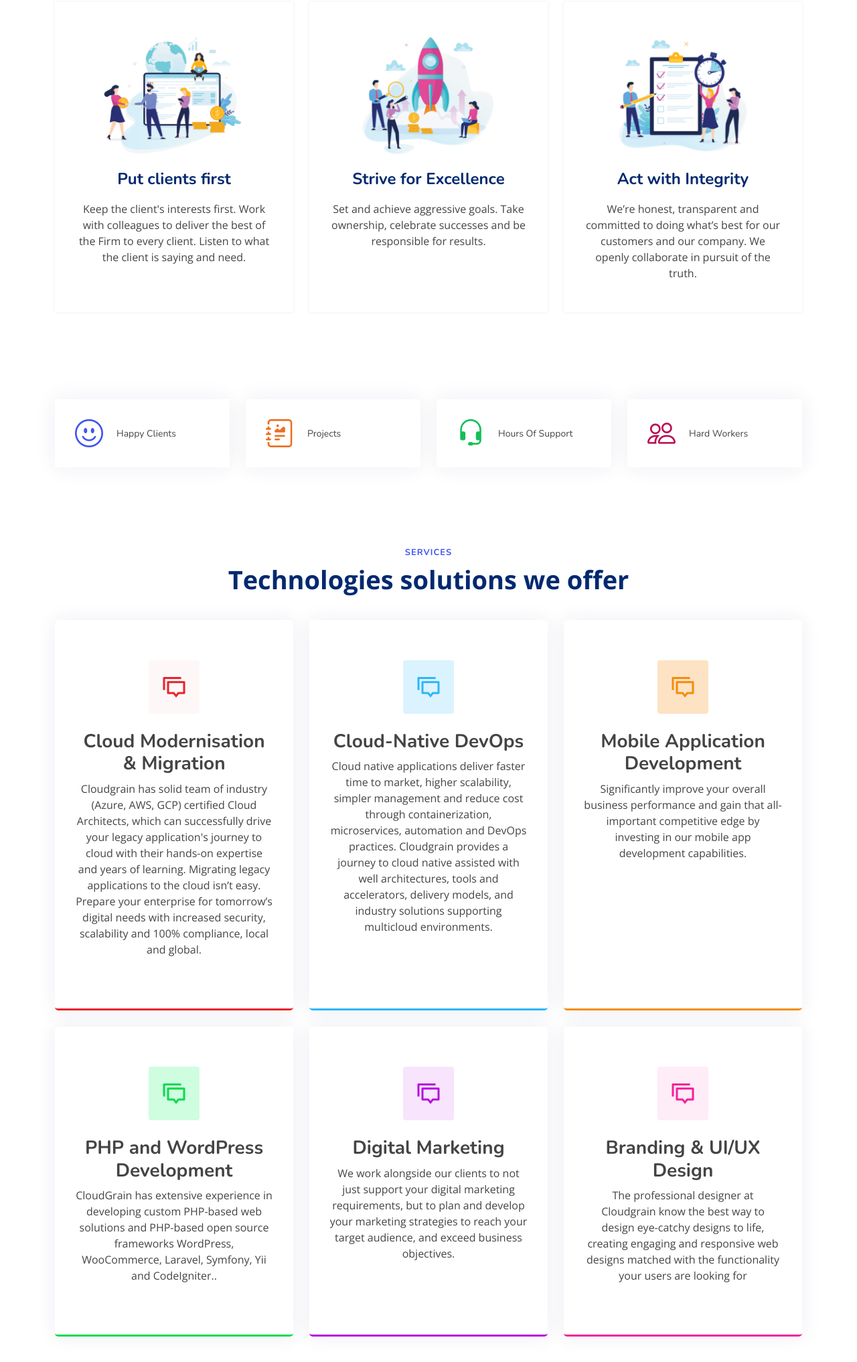
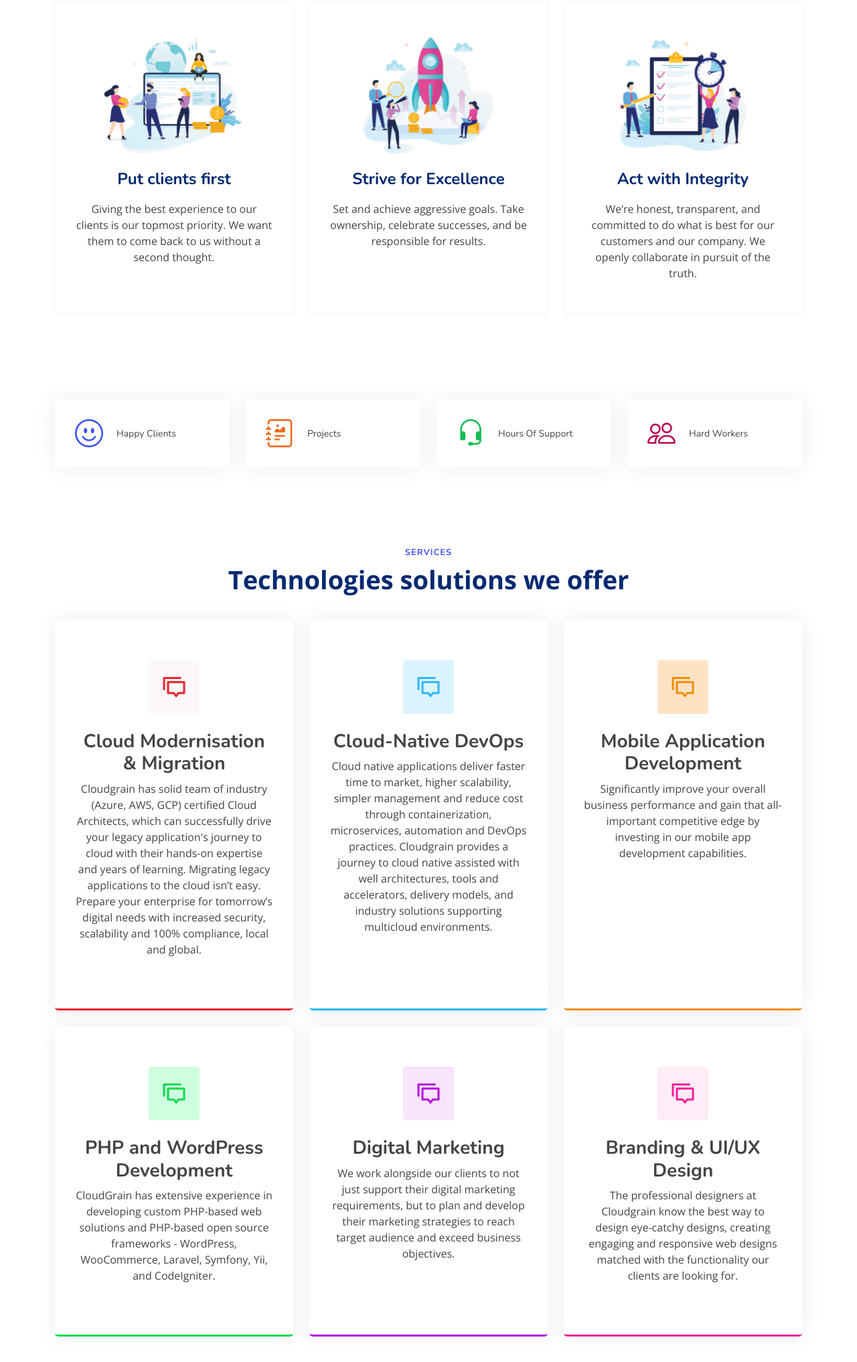
Before and after one commit to CloudGrain/cloudgrain.github.io, a plain HTML site: page index.html in a window 1280 px wide. Shown: the part 1503-3537 px from the top of the page at 67% size. Drawn offline with nearby package versions, Linux system fonts and the light colour scheme.

Commit message:
Update index.html
Changed content based on review

```diff
--- a/index.html
+++ b/index.html
@@ -152,7 +152,7 @@
                         <div class="box">
                             <img src="assets/img/values-1.png" class="img-fluid" alt="">
                             <h3>Put clients first</h3>
-                            <p>Keep the client's interests first. Work with colleagues to deliver the best of the Firm to every client. Listen to what the client is saying and need.</p>
+                            <p>Giving the best experience to our clients is our topmost priority. We want them to come back to us without a second thought.</p>
                         </div>
                     </div>
 
@@ -160,7 +160,7 @@
                         <div class="box">
                             <img src="assets/img/values-2.png" class="img-fluid" alt="">
                             <h3>Strive for Excellence</h3>
-                            <p>Set and achieve aggressive goals. Take ownership, celebrate successes and be responsible for results.</p>
+                            <p>Set and achieve aggressive goals. Take ownership, celebrate successes, and be responsible for results.</p>
                         </div>
                     </div>
 
@@ -168,7 +168,7 @@
                         <div class="box">
                             <img src="assets/img/values-3.png" class="img-fluid" alt="">
                             <h3>Act with Integrity</h3>
-                            <p>We’re honest, transparent and committed to doing what’s best for our customers and our company. We openly collaborate in pursuit of the truth.</p>
+                            <p>We’re honest, transparent, and committed to do what is best for our customers and our company. We openly collaborate in pursuit of the truth.</p>
                         </div>
                     </div>
 
@@ -477,7 +477,7 @@
                         <div class="service-box green">
                             <i class="ri-discuss-line icon"></i>
                             <h3>PHP and WordPress Development</h3>
-                            <p>CloudGrain has extensive experience in developing custom PHP-based web solutions and PHP-based open source frameworks WordPress, WooCommerce, Laravel, Symfony, Yii and CodeIgniter..</p>
+                            <p>CloudGrain has extensive experience in developing custom PHP-based web solutions and PHP-based open source frameworks - WordPress, WooCommerce, Laravel, Symfony, Yii, and CodeIgniter.</p>
                             <!--<a href="#" class="read-more"><span>Read More</span> <i class="bi bi-arrow-right"></i></a>-->
                         </div>
                     </div>
@@ -486,7 +486,7 @@
                         <div class="service-box purple">
                             <i class="ri-discuss-line icon"></i>
                             <h3>Digital Marketing</h3>
-                            <p>We work alongside our clients to not just support your digital marketing requirements, but to plan and develop your marketing strategies to reach your target audience, and exceed business objectives.</p>
+                            <p>We work alongside our clients to not just support their digital marketing requirements, but to plan and develop their marketing strategies to reach target audience and exceed business objectives.</p>
                             <!--<a href="#" class="read-more"><span>Read More</span> <i class="bi bi-arrow-right"></i></a>-->
                         </div>
                     </div>
@@ -495,7 +495,7 @@
                         <div class="service-box pink">
                             <i class="ri-discuss-line icon"></i>
                             <h3>Branding & UI/UX Design</h3>
-                            <p>The professional designer at Cloudgrain know the best way to design eye-catchy designs to life, creating engaging and responsive web designs matched with the functionality your users are looking for</p>
+                            <p>The professional designers at Cloudgrain know the best way to design eye-catchy designs, creating engaging and responsive web designs matched with the functionality our clients are looking for.</p>
                             <!--<a href="#" class="read-more"><span>Read More</span> <i class="bi bi-arrow-right"></i></a>-->
                         </div>
                     </div>
```
